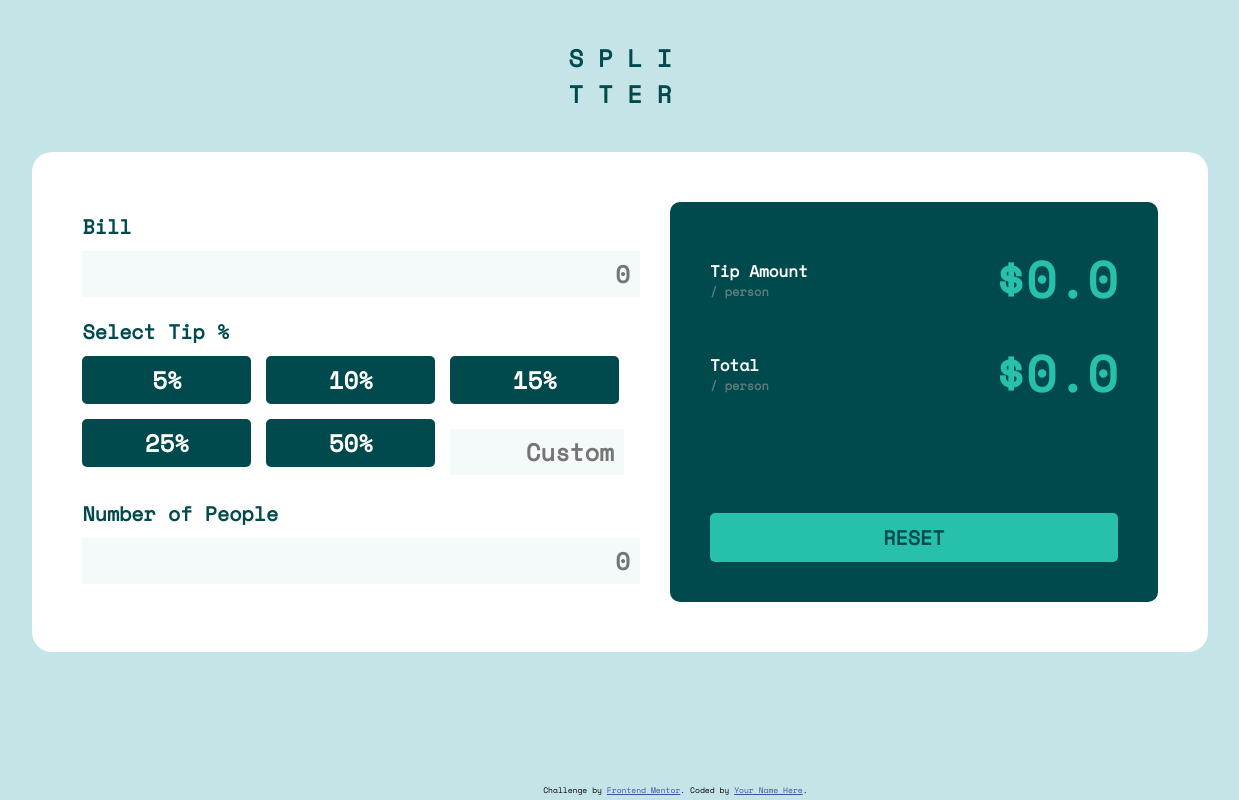
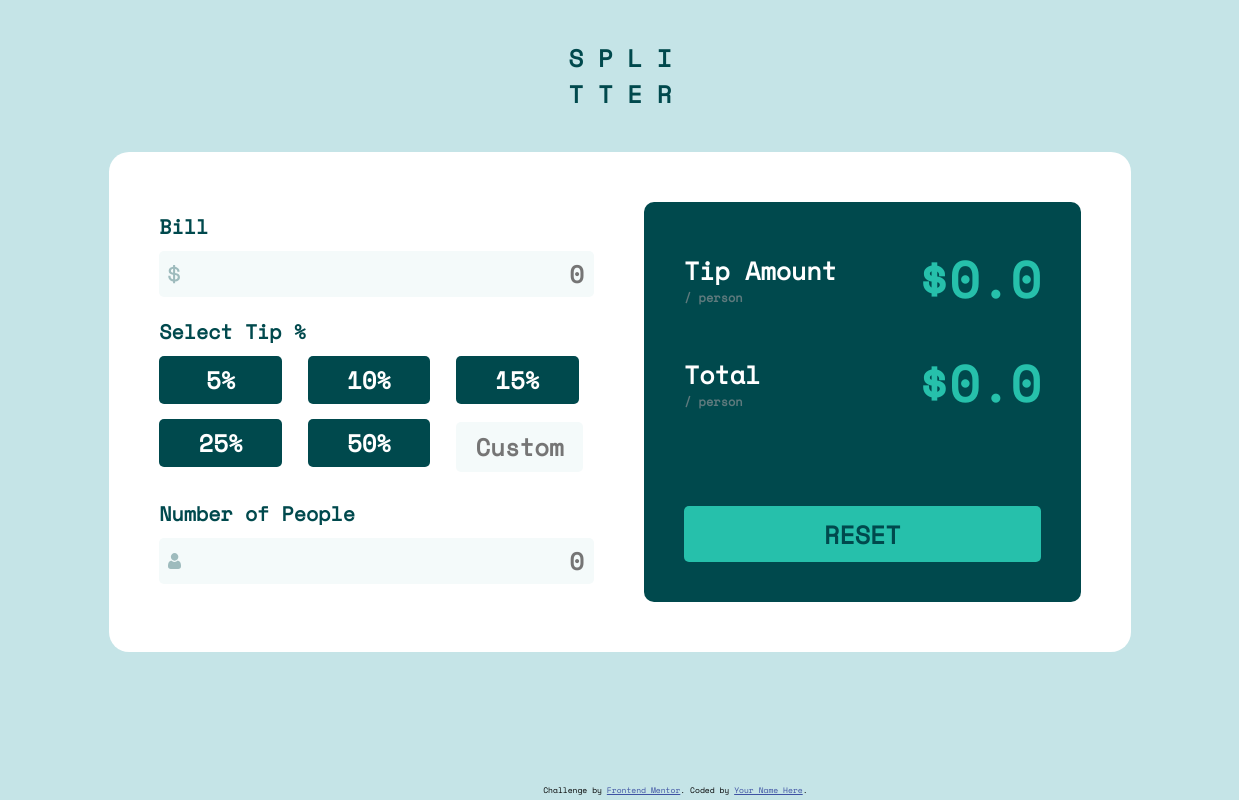
Before and after one commit to farrel-hi/frontend-mentor-tip-calculator-app-main, a plain HTML site: page index.html in a window 1536 px wide. Shown: the whole page, without its empty margins (148-1387 px from the left). Drawn offline with nearby package versions, Linux system fonts and the light colour scheme.

Commit message:
add javascript
but still error

```diff
--- a/index.html
+++ b/index.html
@@ -25,8 +25,12 @@
     <div class="main-container">
       <section class="variable-corner">
         <p class="category">Bill</p>
-        <i class="dollar-icon"></i>
-        <input class="user-input" type="text" placeholder="0">
+        <div class="input-container">
+          <div class="icon-container">
+            <img src="images/icon-dollar.svg" alt="dollar-icon" class="icon">
+          </div>
+          <input id="bill" class="user-input" type="text" placeholder="0">
+        </div>
 
         <p class="category">Select Tip %</p>
         <div class="tip-container">
@@ -35,12 +39,17 @@
           <button class="tip-item">15%</button>
           <button class="tip-item">25%</button>
           <button class="tip-item">50%</button>
-          <div class="tip-item"><input class="user-input" type="text" placeholder="Custom"></div>
+          <div class="tip-item"><input id="custom-tip" class="user-input" type="text" placeholder="Custom"></div>
         </div>
 
 
         <p class="category">Number of People</p>
-        <input class="user-input" type="text" placeholder="0">
+        <div class="input-container">
+          <div class="icon-container">
+            <img src="images/icon-person.svg" alt="dollar-icon" class="icon">
+          </div>
+          <input id= "num-people" class="user-input" type="text" placeholder="0">
+        </div>
 
       </section>
       <section class="result-corner">
@@ -75,5 +84,7 @@
     Challenge by <a href="https://www.frontendmentor.io?ref=challenge" target="_blank">Frontend Mentor</a>.
     Coded by <a href="#">Your Name Here</a>.
   </footer>
+
+  <script src="script.js"></script>
 </body>
 </html>
--- /dev/null
+++ b/script.js
@@ -0,0 +1,61 @@
+let bill = 0,
+    numOfPeople = 0,
+    tip = 0;
+
+
+function checkCustomInput() {
+    let checkBill = document.getElementById("bill").value;
+    let checkCustomTip = document.getElementById("custom-tip").value;
+    let checkPeople = document.getElementById("num-people").value;
+
+    bill = parseFloat(checkBill);
+    tip = parseFloat(checkCustomTip);
+    numOfPeople = parseFloat(checkPeople);
+
+    if (checkBill != "" && checkCustomTip != "" && checkPeople != ""){
+        calculateTip();
+    }
+
+    console.log(`bill:${checkBill} type: ${typeof checkBill}\nCustom Tip:${checkCustomTip} type: ${typeof checkCustomTip}\nPeople:${checkPeople} type: ${typeof checkPeople}`)
+}
+
+setInterval(checkCustomInput,500);
+
+function assignEvent(value) {
+    let numOnly = value.replace(new RegExp("%", "g"), "");
+    tip = parseFloat(numOnly);
+    console.log(`tip: ${tip}, tip type: ${typeof tip}`)
+}
+
+const btn = document.querySelectorAll('button');
+for (let i = 0;i<btn.length;i++){
+    btn[i].addEventListener("click", function(){
+        let clickValue = btn[i].innerHTML;
+        assignEvent(clickValue);
+    });
+}
+
+function assignResult(total,amount) {
+    document.getElementById("total").innerHTML = `$${total.toString()}`;
+    document.getElementById("tip-amount").innerHTML = `$${amount.toString()}`;
+}
+
+function calculateTip() {
+    totalTip = bill*tip;
+    tipAmount = total/numOfPeople;
+
+    assignResult(totalTip,tipAmount);
+}
+
+function checkAllVariable() {
+    console.log(`bill: ${bill}`);
+    console.log(`people: ${numOfPeople}`);
+    console.log(`tip: ${tip}`);
+
+    if (bill != 0 && numOfPeople != 0 && tip !=0){
+        console.log("koko");
+        calculateTip();
+    }
+}
+
+// setInterval(checkAllVariable,500);
--- a/style.css
+++ b/style.css
@@ -62,20 +62,60 @@ section.variable-corner:first-child{
     margin-top: -20px;
 }
 
+div.input-container{
+    border-radius: 5px;
+
+    display: flex;
+    justify-content: center;
+    flex-direction: row;
+
+    background-color: hsl(189, 41%, 97%);
+}
+
 input.user-input{
     width: 100%;
 
     border: 0;
-    border-color: hsl(189, 41%, 97%);
-    background-color: hsl(189, 41%, 97%);
+    background: transparent;
+    border: none;
     color:hsl(183, 100%, 15%);
     font-weight: bold;
 }
 
+div.tip-item > input.user-input{
+    margin-top: -100px;
+    width:32vw;
+    border-radius: 5px;
+
+    background-color: hsl(189, 41%, 97%);
+}
+
+input.user-input:focus{
+    border: none;
+    outline: none;
+}
+
+
+div.icon-container{
+    width: 10vw;
+
+    display: flex;
+    justify-content: center;
+    align-items: center;
+}
+
+img.icon{
+    width: 12px;
+    height: auto;
+}
+
+
+
+/*
 i.dollar-icon{
     position: absolute;
     background: url(images\icon-dollar.svg) no-repeat scroll 7px 7px;
-}
+} */
 
 div.tip-container{
     width: 80vw;
@@ -202,7 +242,7 @@ footer > a {
     div.main-container{
         padding:50px;
 
-        width: 70%;
+        width: 60%;
 
         border-radius: 20px;
 
@@ -228,6 +268,19 @@ footer > a {
         font-size: 20px;
     }
 
+    input.user-input{
+        width: 25vw;
+    }
+
+    div.icon-container{
+        width: 2vw;
+    }
+
+    img.icon{
+        width: 13px;
+        height: auto;
+    }
+
     div.tip-container{
         width: 100%;
 
@@ -238,11 +291,14 @@ footer > a {
 
     button.tip-item{
         height: 6vh;
-        width: 11vw;
+        width: 8vw;
     }
 
     div.tip-item > input.user-input{
-        width: 10vw;
+        width: 7vw;
+        height: 5vh;
+
+        text-align: center;
     }
 
     section.result-corner{
@@ -255,16 +311,23 @@ footer > a {
         justify-content: space-between;
     }
 
-    p.category{
-        font-size: 20px;
+    aside.category-container > p.category{
+        font-size: 25px;
     }
 
     div.first-category{
-        margin-bottom: 20px;
+        margin-bottom: 30px;
     }
 
     aside.category-result > p.result{
         font-size: 50px;
+    }
+
+    button#reset{
+        height: 7vh;
+
+        font-size: 25px;
+        font-weight: 700;
     }
 
     /* FOOTER */
```
